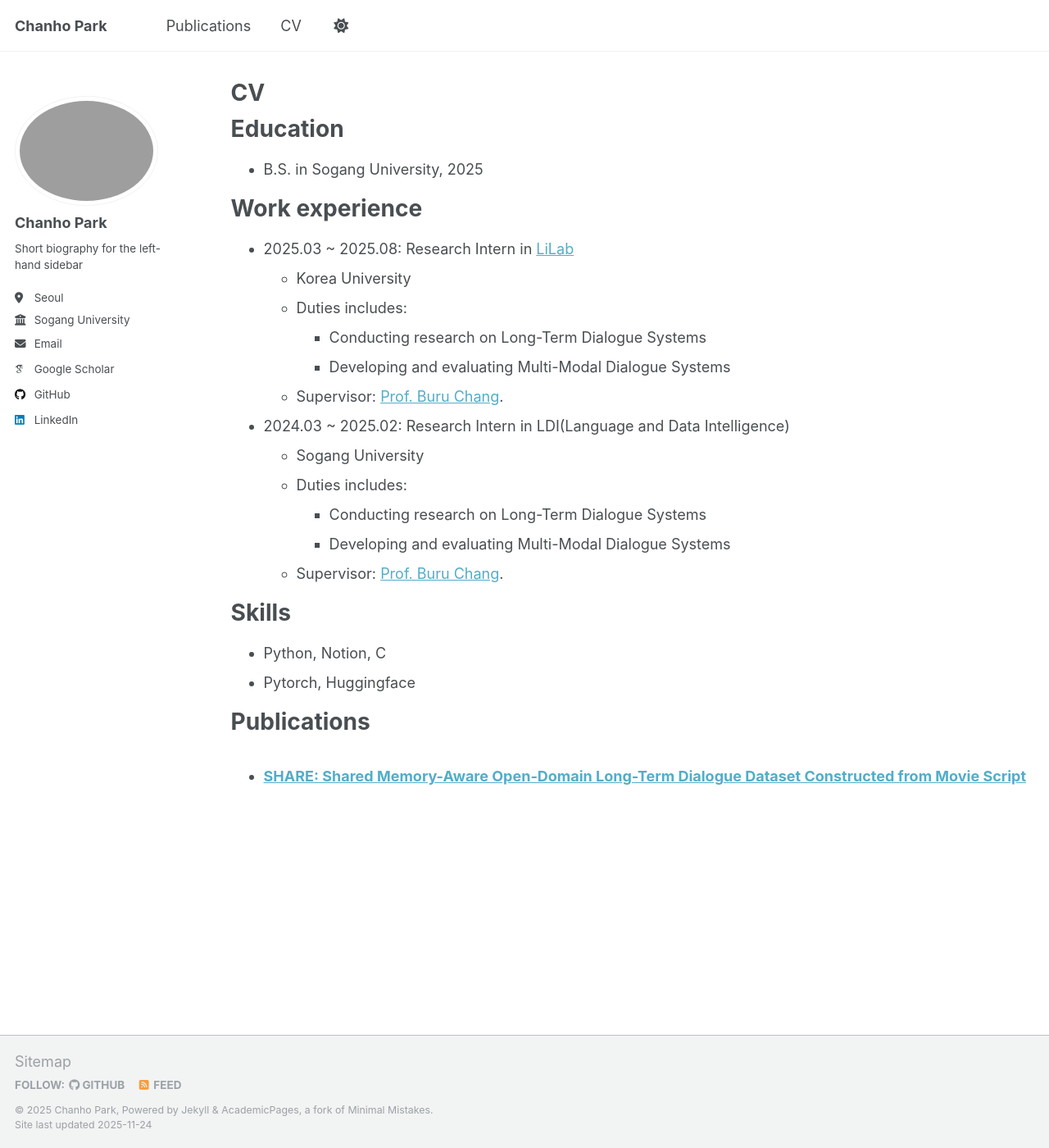
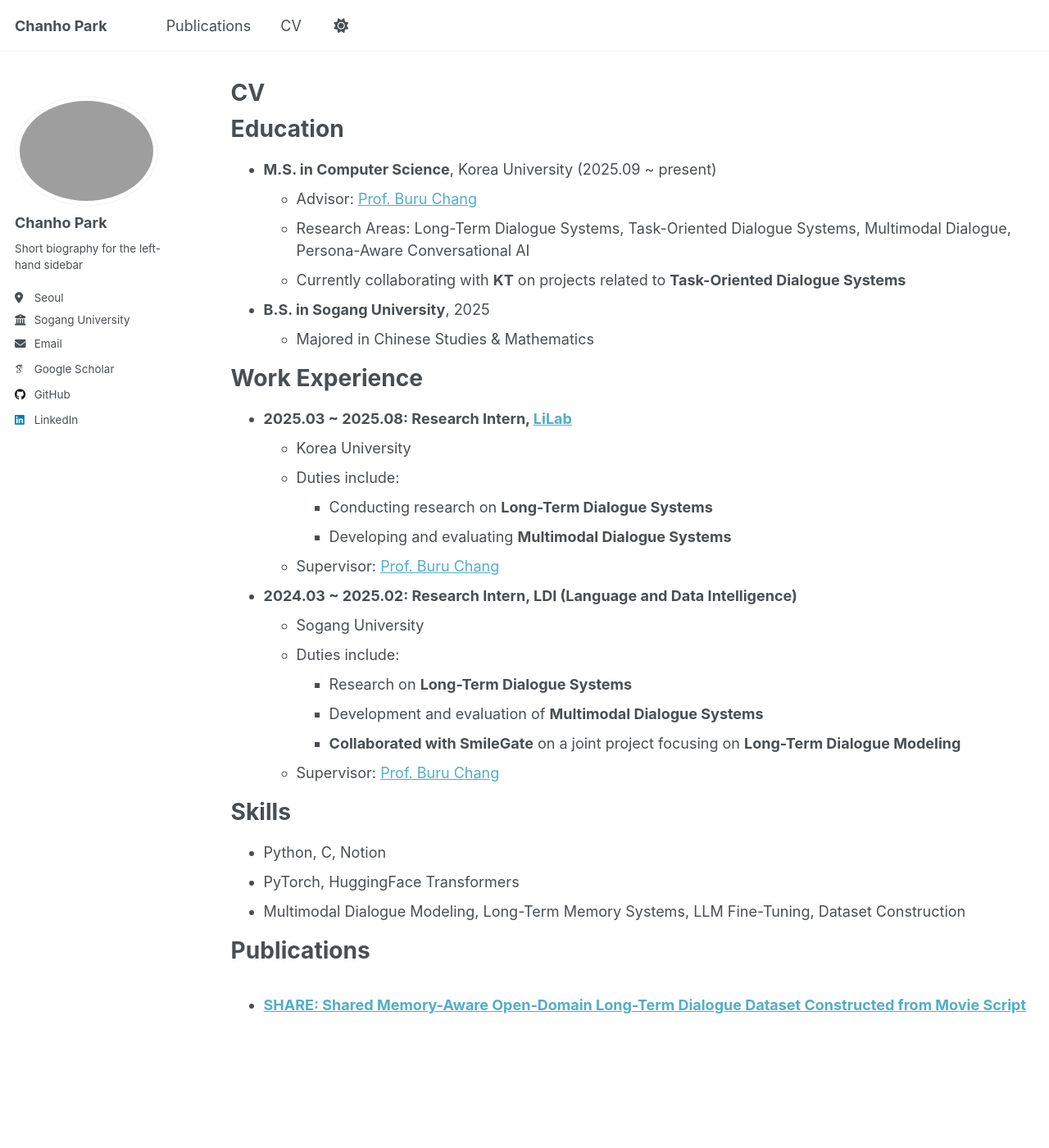
Before and after one commit to chanho12/chanho12.github.io, a Jekyll site: the page built from _pages/cv.md, in a window 1280 px wide and 1400 px high. Shown: the whole window at 82% size. Built offline with Jekyll 4.4.1, drawn with Linux system fonts in a browser that asks for light colours; some web fonts are replaced.

Commit message:
Update cv.md

```diff
--- a/_pages/cv.md
+++ b/_pages/cv.md
@@ -11,32 +11,40 @@
 
 Education
 ======
-* B.S. in Sogang University, 2025
+* **M.S. in Computer Science**, Korea University (2025.09 ~ present)
+  * Advisor: [Prof. Buru Chang](https://sites.google.com/view/buru-chang)
+  * Research Areas: Long-Term Dialogue Systems, Task-Oriented Dialogue Systems, Multimodal Dialogue, Persona-Aware Conversational AI
+  * Currently collaborating with **KT** on projects related to **Task-Oriented Dialogue Systems**
 
-Work experience
+* **B.S. in Sogang University**, 2025
+  * Majored in Chinese Studies & Mathematics
+
+Work Experience
 ======
-* 2025.03 ~ 2025.08: Research Intern in [LiLab](https://lilab.korea.ac.kr/home)
+
+* **2025.03 ~ 2025.08: Research Intern, [LiLab](https://lilab.korea.ac.kr/home)**
   * Korea University
-  * Duties includes:
-    - Conducting research on Long-Term Dialogue Systems
-    - Developing and evaluating Multi-Modal Dialogue Systems
-  * Supervisor: [Prof. Buru Chang](https://sites.google.com/view/buru-chang).
+  * Duties include:
+    - Conducting research on **Long-Term Dialogue Systems**
+    - Developing and evaluating **Multimodal Dialogue Systems**
+  * Supervisor: [Prof. Buru Chang](https://sites.google.com/view/buru-chang)
 
-
-* 2024.03 ~ 2025.02: Research Intern in LDI(Language and Data Intelligence)
+* **2024.03 ~ 2025.02: Research Intern, LDI (Language and Data Intelligence)**
   * Sogang University
-  * Duties includes:
-    - Conducting research on Long-Term Dialogue Systems
-    - Developing and evaluating Multi-Modal Dialogue Systems
-  * Supervisor: [Prof. Buru Chang](https://sites.google.com/view/buru-chang).
+  * Duties include:
+    - Research on **Long-Term Dialogue Systems**
+    - Development and evaluation of **Multimodal Dialogue Systems**
+    - **Collaborated with SmileGate** on a joint project focusing on **Long-Term Dialogue Modeling**
+  * Supervisor: [Prof. Buru Chang](https://sites.google.com/view/buru-chang)
 
 Skills
 ======
-* Python, Notion, C
-* Pytorch, Huggingface
+* Python, C, Notion
+* PyTorch, HuggingFace Transformers
+* Multimodal Dialogue Modeling, Long-Term Memory Systems, LLM Fine-Tuning, Dataset Construction
 
 Publications
 ======
-  <ul>{% for post in site.publications reversed %}
-    {% include archive-single-cv.html %}
-  {% endfor %}</ul>
+<ul>{% for post in site.publications reversed %}
+  {% include archive-single-cv.html %}
+{% endfor %}</ul>
```
